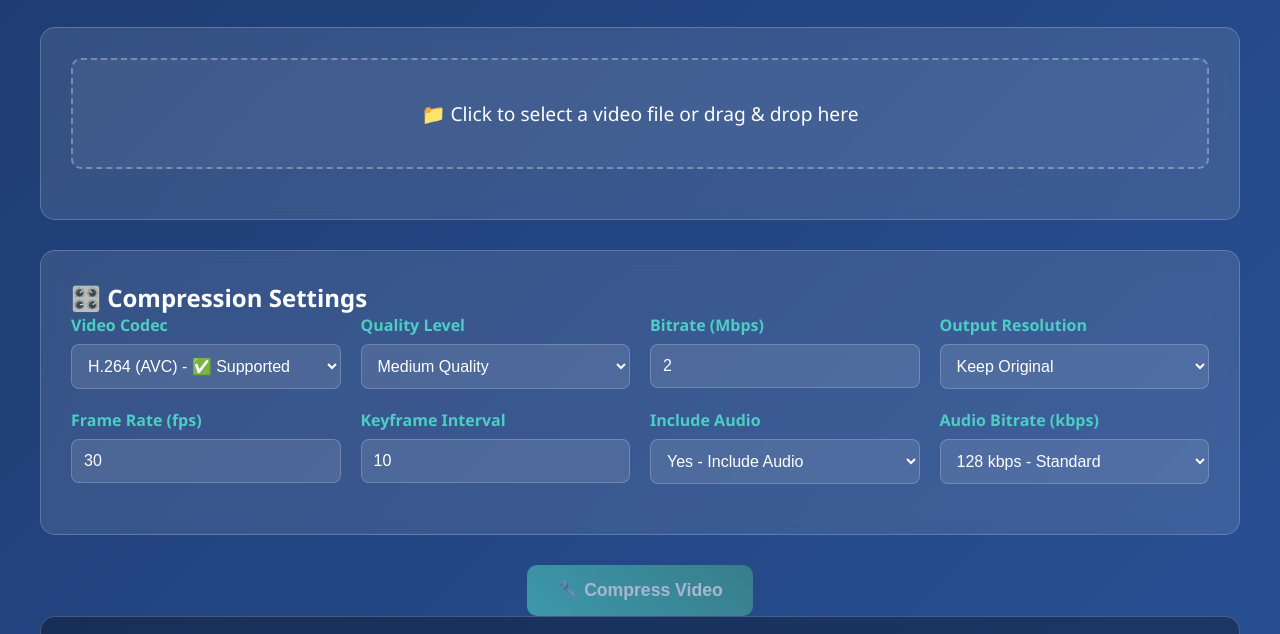
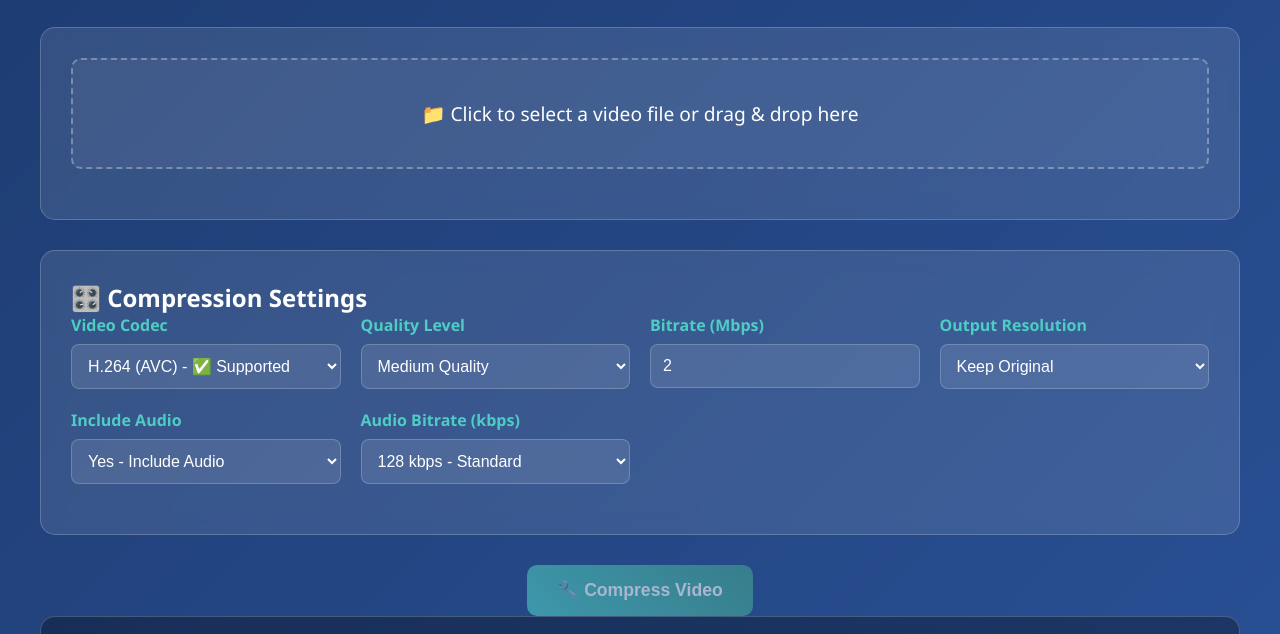
Before and after one commit to nourmad/8MB-Video, a website: page index.html in a window 1280 px wide. Shown: the part 112-746 px from the top of the page. Drawn offline with Linux system fonts and the light colour scheme.

Commit message:
removed few settings

```diff
--- a/index.html
+++ b/index.html
@@ -397,16 +397,6 @@
                         <option value="854x480">480p (854x480)</option>
                         <option value="640x360">360p (640x360)</option>
                     </select>
-                </div>
-
-                <div class="control-group">
-                    <label for="framerate">Frame Rate (fps)</label>
-                    <input type="number" id="framerate" value="30" min="1" max="120" step="1">
-                </div>
-
-                <div class="control-group">
-                    <label for="keyframeInterval">Keyframe Interval</label>
-                    <input type="number" id="keyframeInterval" value="10" min="1" max="300" step="1">
                 </div>
 
                 <div class="control-group">
@@ -920,8 +910,8 @@
         function getCompressionSettings() {
             const codec = document.getElementById('codec').value;
             const bitrate = parseFloat(document.getElementById('bitrate').value) * 1000000; // Convert to bps
-            const framerate = parseInt(document.getElementById('framerate').value);
-            const keyframeInterval = parseInt(document.getElementById('keyframeInterval').value);
+            const framerate = 30; // Default framerate
+            const keyframeInterval = 10; // Default keyframe interval
             const resolution = document.getElementById('resolution').value;
             const includeAudio = document.getElementById('includeAudio').value === 'true';
             const audioBitrate = parseInt(document.getElementById('audioBitrate').value) * 1000; // Convert to bps
```
